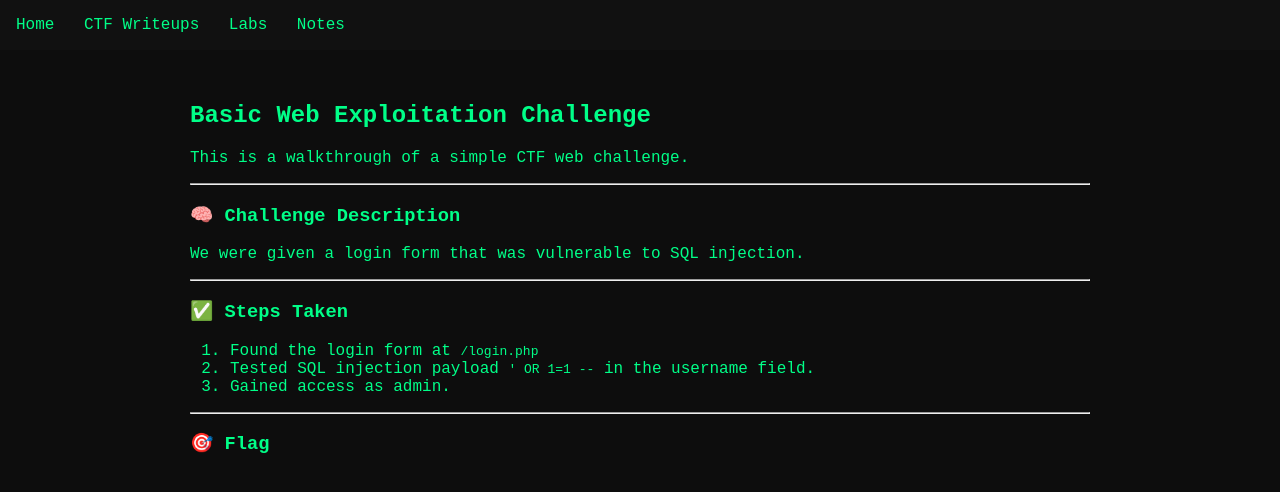
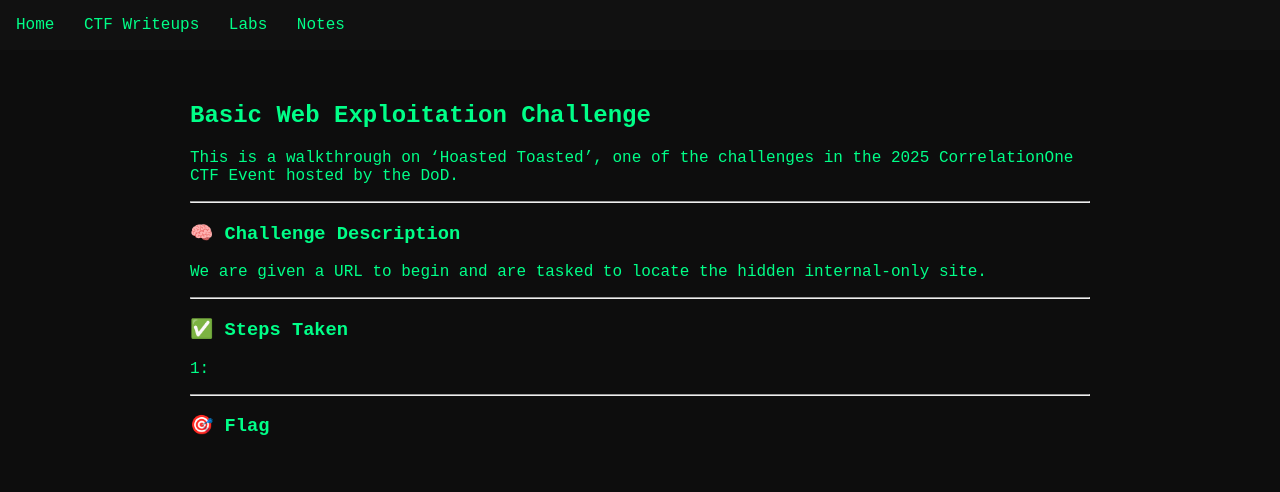
Before and after one commit to Matt-Hax/Matt-Hax.github.io, a Jekyll site: the page built from _ctf/CorrelationOne.md, in a window 1280 px wide. Shown: the top 492 px of the page. Built offline with Jekyll 4.4.1, drawn with Linux system fonts in a browser that asks for light colours.

Commit message:
Update CorrelationOne.md

```diff
--- a/_ctf/CorrelationOne.md
+++ b/_ctf/CorrelationOne.md
@@ -1,26 +1,24 @@
 ---
-title: "Basic Web Exploitation Challenge"
+title: "CorrelationOne CTF Challenge: Hoasted Toasted"
 layout: default
 date: 2025-06-15
 ---
 
 ## Basic Web Exploitation Challenge
 
-This is a walkthrough of a simple CTF web challenge.
+This is a walkthrough on 'Hoasted Toasted', one of the challenges in the 2025 CorrelationOne CTF Event hosted by the DoD.
 
 ---
 
 ### 🧠 Challenge Description
 
-We were given a login form that was vulnerable to SQL injection.
+We are given a URL to begin and are tasked to locate the hidden internal-only site.
 
 ---
 
 ### ✅ Steps Taken
 
-1. Found the login form at `/login.php`
-2. Tested SQL injection payload `' OR 1=1 --` in the username field.
-3. Gained access as admin.
+1:
 
 ---
 
```
